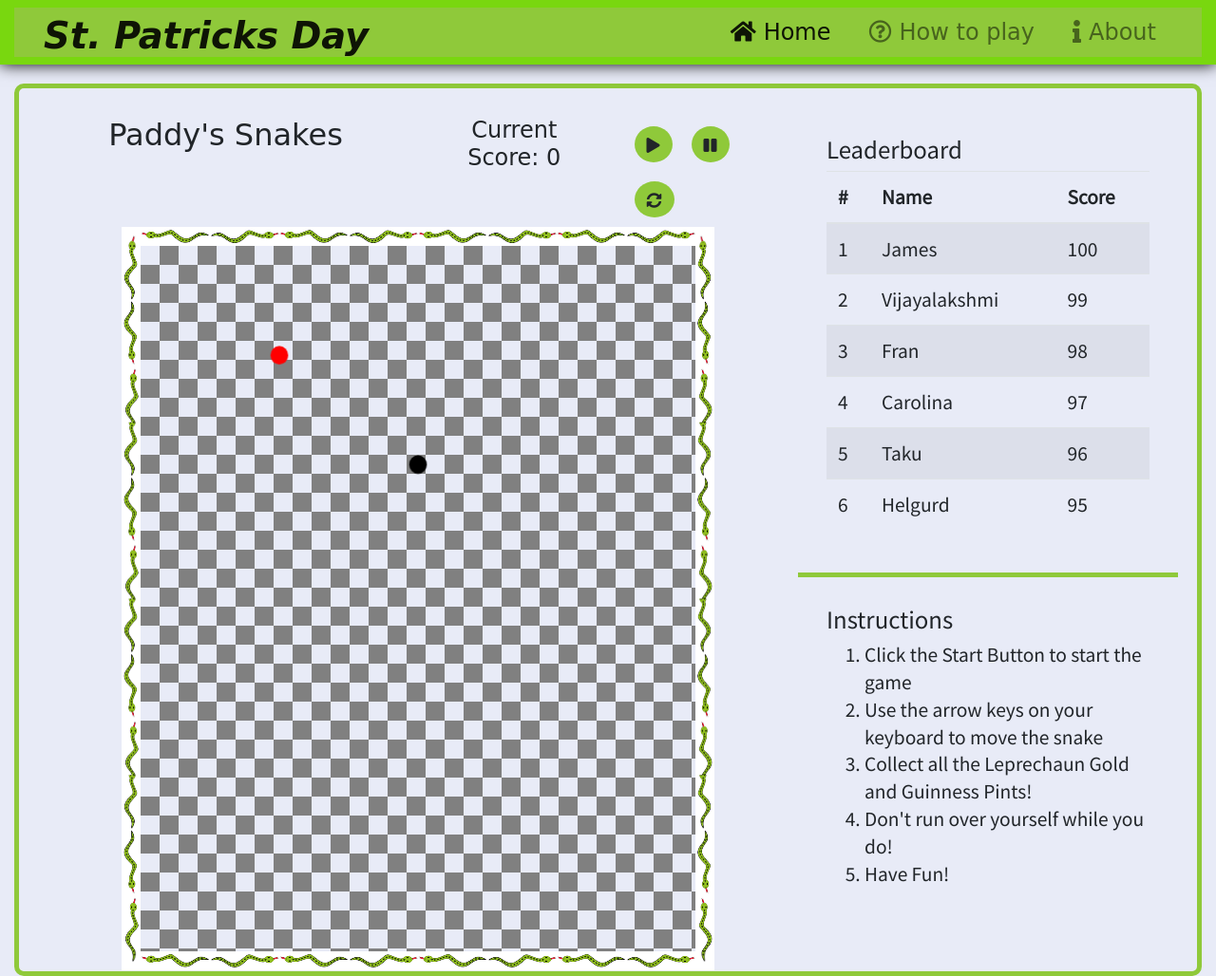
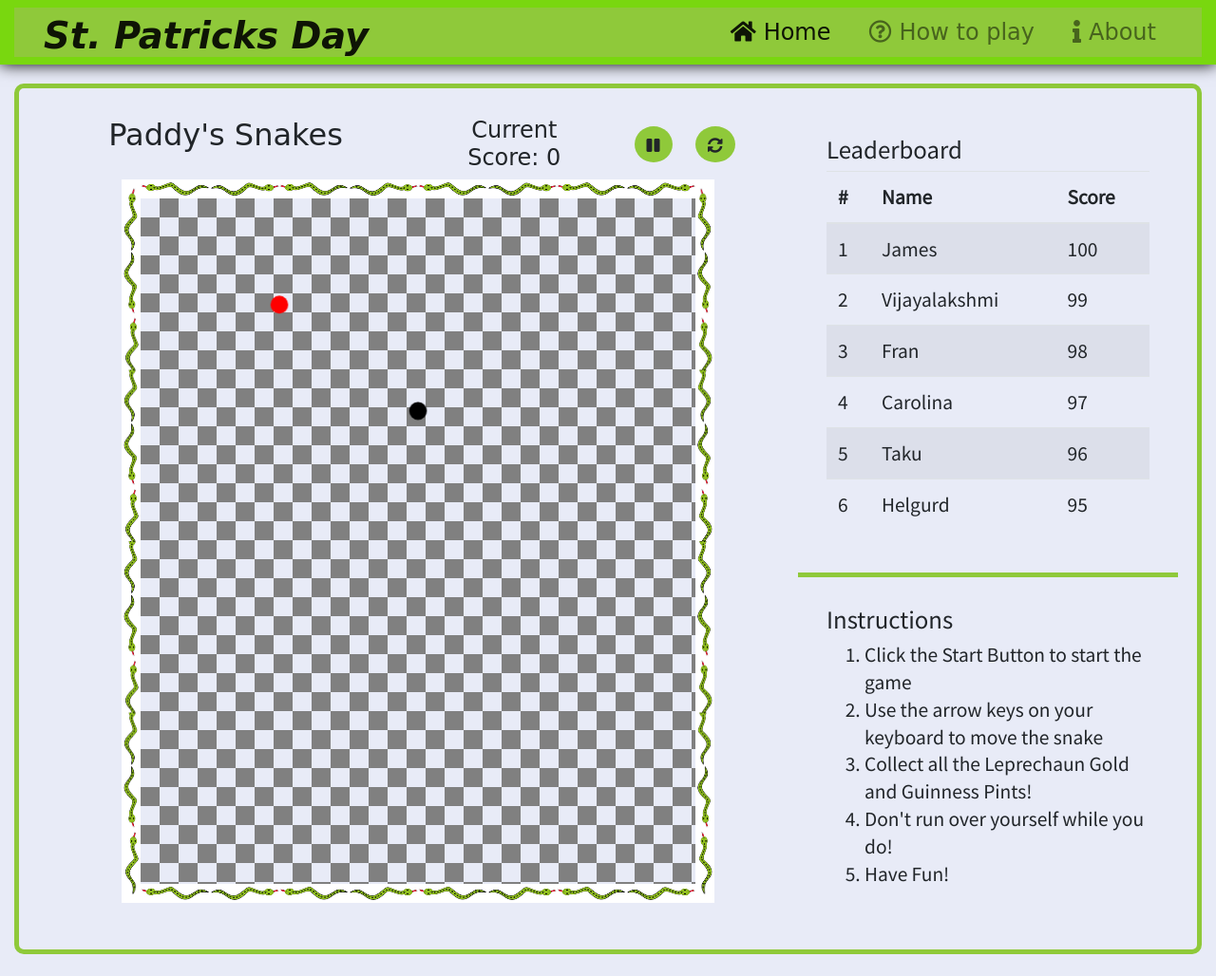
Before and after one commit to Summersby95/saint-patrick-hack, a plain HTML site: page index.html in a window 1280 px wide. Shown: the top 1028 px of the page at 95% size. Drawn offline with nearby package versions, Linux system fonts and the light colour scheme; a web font is replaced by a local one.

Commit message:
delete play button

```diff
--- a/index.html
+++ b/index.html
@@ -59,8 +59,7 @@
             <h4>Current Score: <span id="current_score">0</span></h4>
           </div>
           <div class="col-lg-3 col-md-6 game-button-div">
-            <button class="btn game-button" id="start_button">
-              <i class="fas fa-play"></i>
+
             </button><button class="btn game-button" id="pause_button" onclick="pause()">
               <i class="fas fa-pause"></i>
             </button>
```
